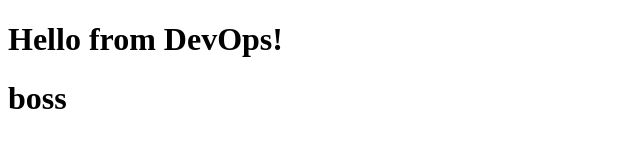
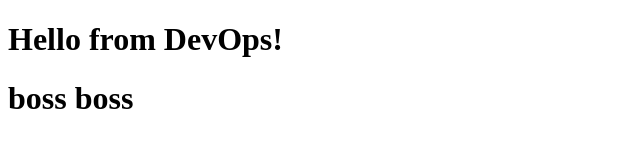
Before and after one commit to MohamedRizlan333/boss, a plain HTML site: page index.html in a window 1280 px wide. Shown: the whole page, without its empty margins (0-640 px from the left). Drawn offline with Linux system fonts and the light colour scheme.

Commit message:
feat: changed added boss

```diff
--- a/index.html
+++ b/index.html
@@ -5,6 +5,6 @@
   </head>
   <body>
     <h1>Hello from DevOps!</h1>
-    <h1>boss</h1>
+    <h1>boss boss</h1>
   </body>
 </html>
```
